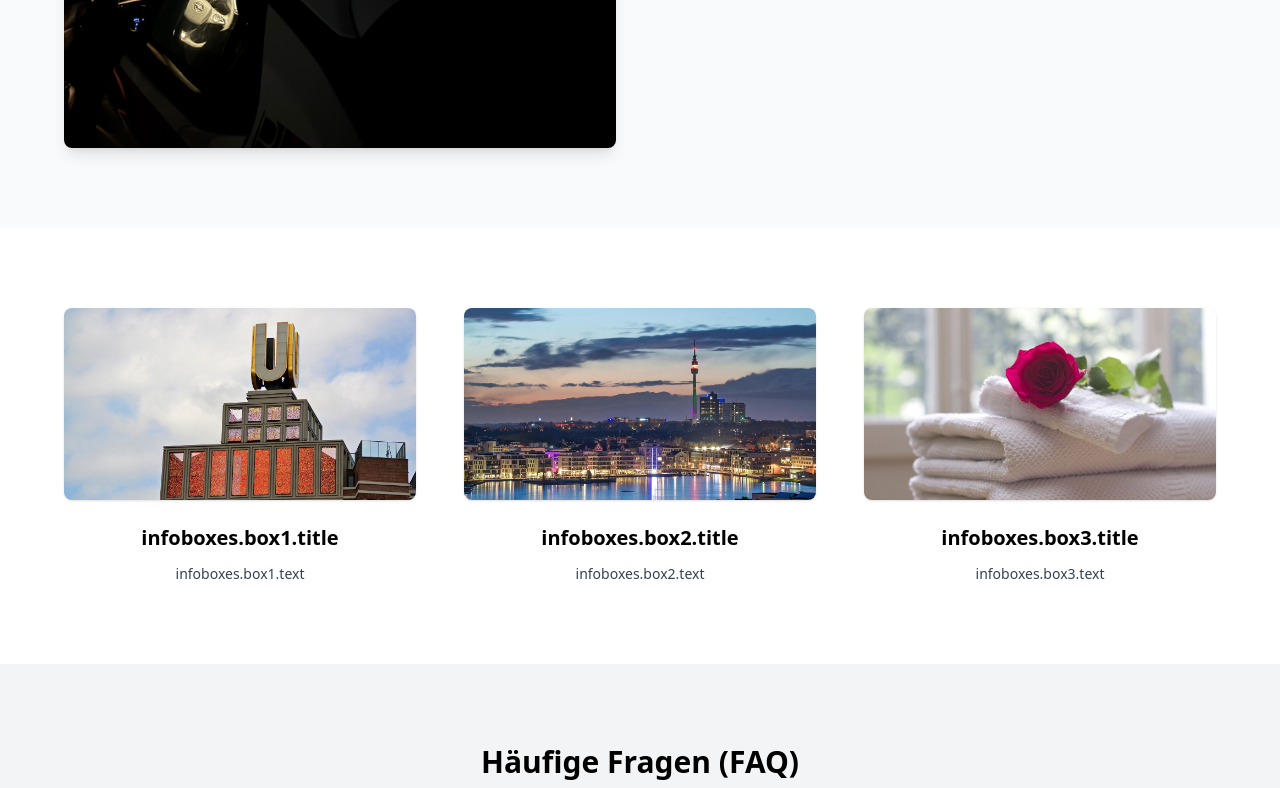
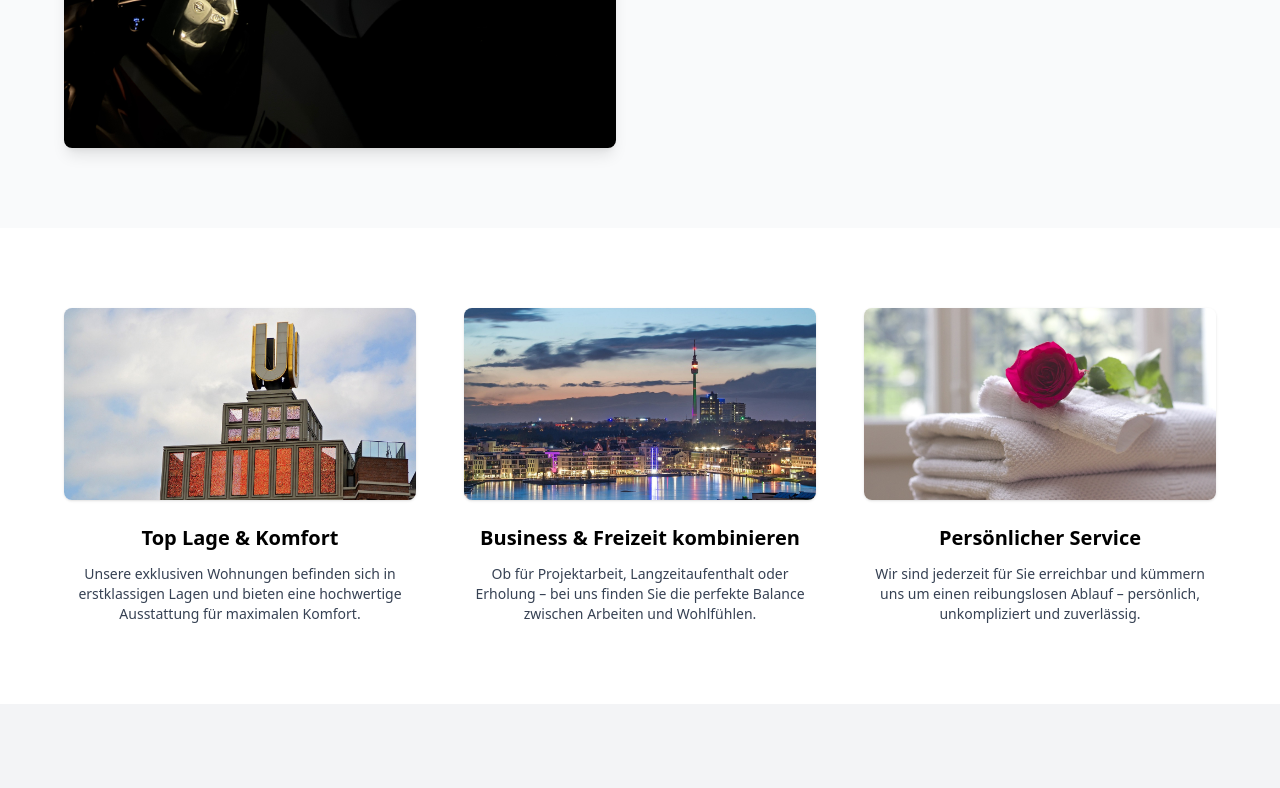
Before and after one commit to martenzoe/phoenix-appartments, a React (Vite) app: page / in a window 1280 px wide. Shown: the part 2000-2788 px from the top of the page. Built offline with nearby package versions, Linux system fonts and the light colour scheme.

Commit message:
Fixed English translation bug for the info boxes

```diff
--- a/src/components/Navbar.jsx
+++ b/src/components/Navbar.jsx
@@ -40,7 +40,6 @@ export default function Navbar() {
           <button onClick={() => handleScrollOrNavigate("wohnungen")} className="hover:text-black transition">{t("nav.wohnungen")}</button>
           <button onClick={() => handleScrollOrNavigate("ueber-uns")} className="hover:text-black transition">{t("nav.ueberUns")}</button>
           <button onClick={() => handleScrollOrNavigate("kontakt")} className="hover:text-black transition">{t("nav.kontakt")}</button>
-          <button onClick={() => navigate("/impressum")} className="hover:text-black transition">{t("nav.impressum")}</button>
           <button onClick={toggleLanguage} className="border px-2 py-1 rounded text-xs">
             {i18n.language === "de" ? "EN" : "DE"}
           </button>
--- a/src/locales/de.json
+++ b/src/locales/de.json
@@ -87,5 +87,19 @@
         "answer": "Der Zugang erfolgt per Self-Check-in – entweder Schlüsselbox oder Türcode. Details erhalten Sie 24 Stunden vorher."
       }
     ]
+  },
+  "infoboxes": {
+    "box1": {
+      "title": "Top Lage & Komfort",
+      "text": "Unsere exklusiven Wohnungen befinden sich in erstklassigen Lagen und bieten eine hochwertige Ausstattung für maximalen Komfort."
+    },
+    "box2": {
+      "title": "Business & Freizeit kombinieren",
+      "text": "Ob für Projektarbeit, Langzeitaufenthalt oder Erholung – bei uns finden Sie die perfekte Balance zwischen Arbeiten und Wohlfühlen."
+    },
+    "box3": {
+      "title": "Persönlicher Service",
+      "text": "Wir sind jederzeit für Sie erreichbar und kümmern uns um einen reibungslosen Ablauf – persönlich, unkompliziert und zuverlässig."
+    }
   }
 }
--- a/src/locales/en.json
+++ b/src/locales/en.json
@@ -87,5 +87,19 @@
         "answer": "You get self check-in via keybox or door code. You’ll receive instructions 24 hours before arrival."
       }
     ]
+  },
+  "infoboxes": {
+    "box1": {
+      "title": "Prime Location & Comfort",
+      "text": "Our exclusive apartments are located in top locations and offer high-quality furnishings for maximum comfort."
+    },
+    "box2": {
+      "title": "Combine Business & Leisure",
+      "text": "Whether for project work, long-term stays or relaxation – we offer the perfect balance between work and well-being."
+    },
+    "box3": {
+      "title": "Personal Service",
+      "text": "We are always available for you and ensure a smooth experience – personal, straightforward and reliable."
+    }
   }
 }
```
